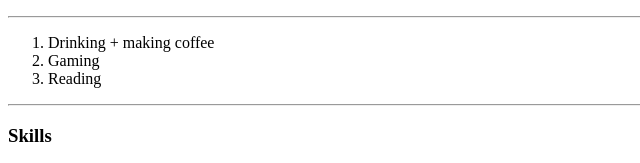
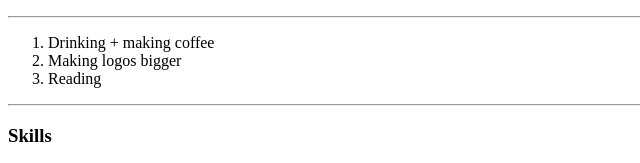
Before and after one commit to IBSHL/WD-Test, a plain HTML site: page index.html in a window 1280 px wide. Shown: the part 622-785 px from the top of the page, 0-640 px from the left. Drawn offline with Linux system fonts and the light colour scheme.

Commit message:
Update index.html

```diff
--- a/index.html
+++ b/index.html
@@ -90,7 +90,7 @@
       Drinking + making coffee
     </li>
     <li>
-      Gaming
+      Making logos bigger
     </li>
     <li>
       Reading
```
